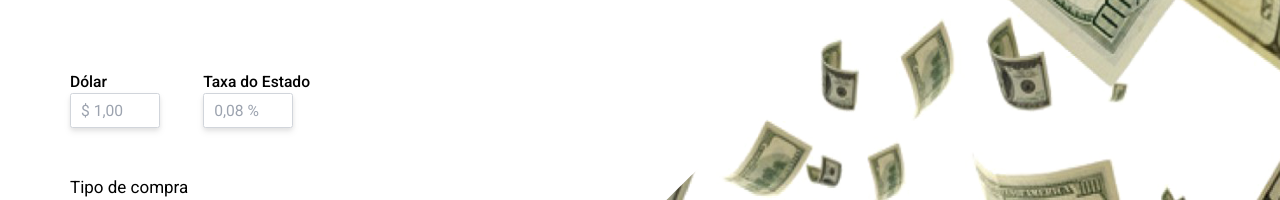
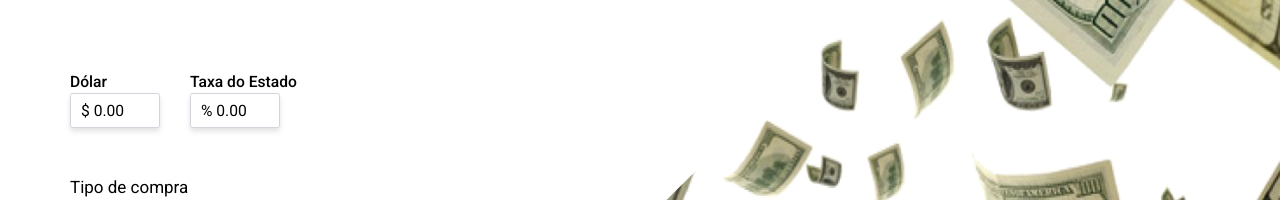
Before and after one commit to EduardoVieirat/My-Currency, a Next.js app: page / in a window 1280 px wide. Shown: the part 210-410 px from the top of the page. Built offline with nearby package versions, Linux system fonts and the light colour scheme; no server answers.

Commit message:
[feat]: including and using the zustand states on inputs

```diff
--- a/src/components/valuesInputs/valuesInputs.tsx
+++ b/src/components/valuesInputs/valuesInputs.tsx
@@ -1,82 +1,72 @@
 "use client";
 
-import { FormatValues } from "../../services/formatValues";
+import { useInputsStore } from "../../hooks/hooks";
+import { formatCurrencyInput } from "../../services/formatValues";
 
-type TValuesInput = {
-  taxInput: string;
-  setTaxInput: (ti: string) => void;
-  currencyInput: string;
-  setCurrencyInput: (ci: string) => void;
-  errorTax: boolean;
-  errorCurrency: boolean;
-  setErrorCurrency: (ec: boolean) => void;
-  setErrorTax: (et: boolean) => void;
-};
+export default function ValuesInput() {
+  const {
+    setCurrencyInput,
+    currencyInput,
+    taxInput,
+    setTaxInput,
+    errorCurrencyInput,
+    errorTaxInput,
+    setErrorCurrencyInput,
+    setErrorTaxInput,
+  } = useInputsStore();
 
-export default function ValuesInput({
-  taxInput,
-  setTaxInput,
-  currencyInput,
-  setCurrencyInput,
-  errorTax,
-  errorCurrency,
-  setErrorCurrency,
-  setErrorTax,
-}: TValuesInput) {
   function handleCurrency(e: { target: { value: string } }) {
-    const formatedCurrency = FormatValues(e.target.value);
-
-    setErrorCurrency(false);
-
-    setCurrencyInput(`$ ${formatedCurrency}`);
+    const valueCurrency = e.target.value;
+    setErrorCurrencyInput(false);
+    setCurrencyInput(valueCurrency);
   }
 
-  function handleTax(e: { currentTarget: { value: string } }) {
-    const formatedTax = FormatValues(e.currentTarget.value);
-
-    setErrorTax(false);
-
-    setTaxInput(`% ${formatedTax}`);
+  function handleTax(e: { target: { value: string } }) {
+    const valueTax = e.target.value;
+    setErrorTaxInput(false);
+    setTaxInput(valueTax);
   }
 
   return (
-    <section className="items-start justify-between w-96 h-32 text-2xl">
-      <div className="flex flex-col">
+    <section className="items-start justify-between min-w-96 h-32 text-2xl">
+      <div className="flex flex-col w-full">
         <p className="font-medium">Dólar</p>
         <input
           type="text"
           placeholder="$ 1,00"
-          value={currencyInput}
+          value={formatCurrencyInput(currencyInput).replace("$", "$ ")}
           onChange={handleCurrency}
-          className={`drop-shadow-md shadow-slate-400 w-36 h-14 ${
-            errorCurrency ? `border-red-600` : `border-gray-300`
+          className={`drop-shadow-md shadow-slate-400 max-w-36 h-14  ${
+            errorCurrencyInput ? `border-red-600` : `border-gray-300`
           }  border rounded px-4`}
         />
-        {errorCurrency && (
+        {errorCurrencyInput && (
           <span className="text-base text-red-600 my-2 w-36">
             Preencha o campo com um valor
           </span>
         )}
       </div>
 
-      <div className="flex flex-col">
+      <div className="flex flex-col w-full">
         <p className="font-medium">Taxa do Estado</p>
         <input
           type="text"
-          placeholder="0,08 %"
-          value={taxInput}
+          placeholder="% 0,08"
+          value={formatCurrencyInput(taxInput).replace("$", "% ")}
           onChange={handleTax}
           maxLength={8}
           className={`drop-shadow-md shadow-slate-400 w-36 h-14 ${
-            errorTax ? `border-red-600 ` : `border-gray-300`
+            errorTaxInput ? `border-red-600 ` : `border-gray-300`
           }  border rounded px-4`}
         />
-        {errorTax && (
+        {errorTaxInput && (
           <span className="text-base text-red-600 w-36">
             Preencha o campo com um valor
           </span>
         )}
+
       </div>
+
     </section>
   );
 }
```
